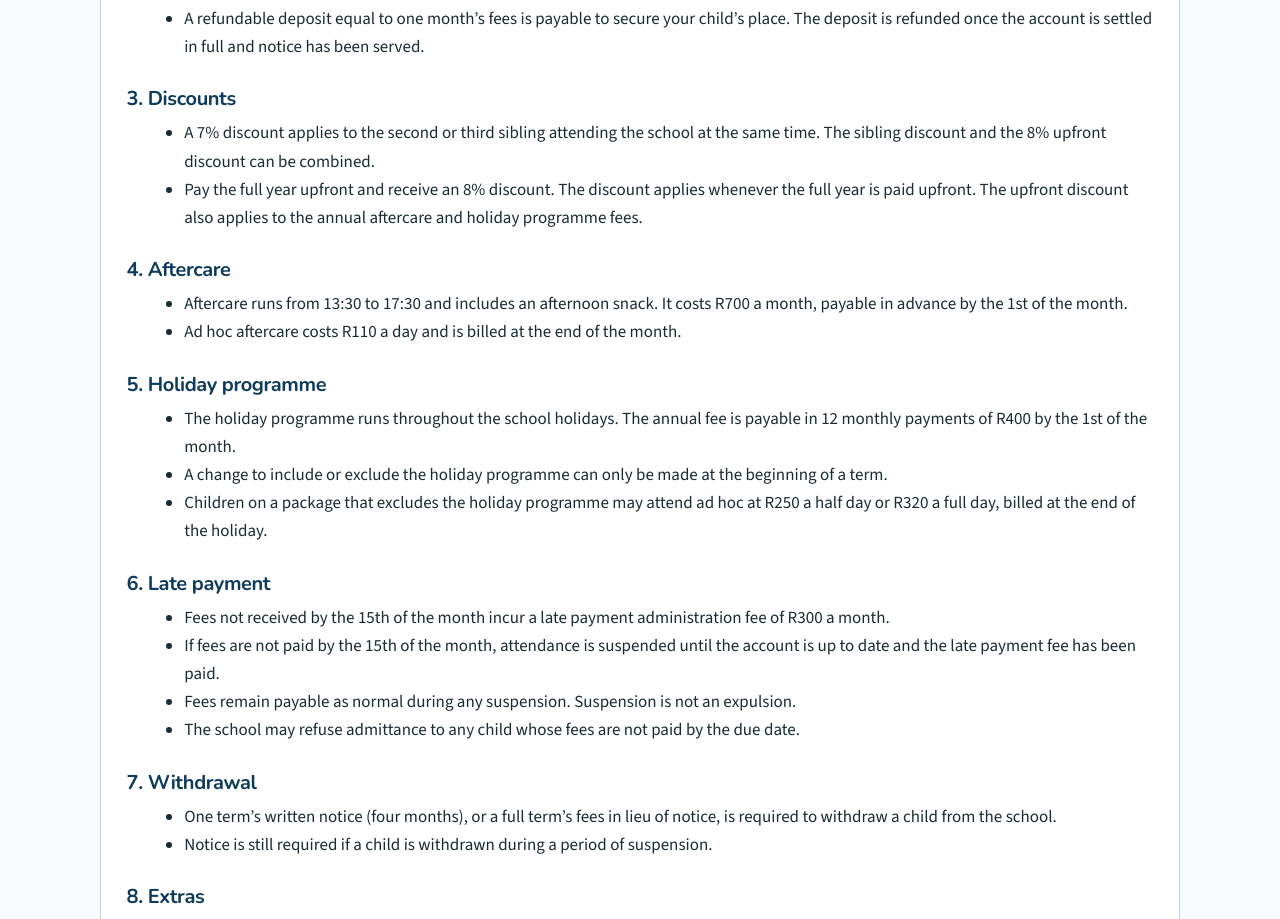
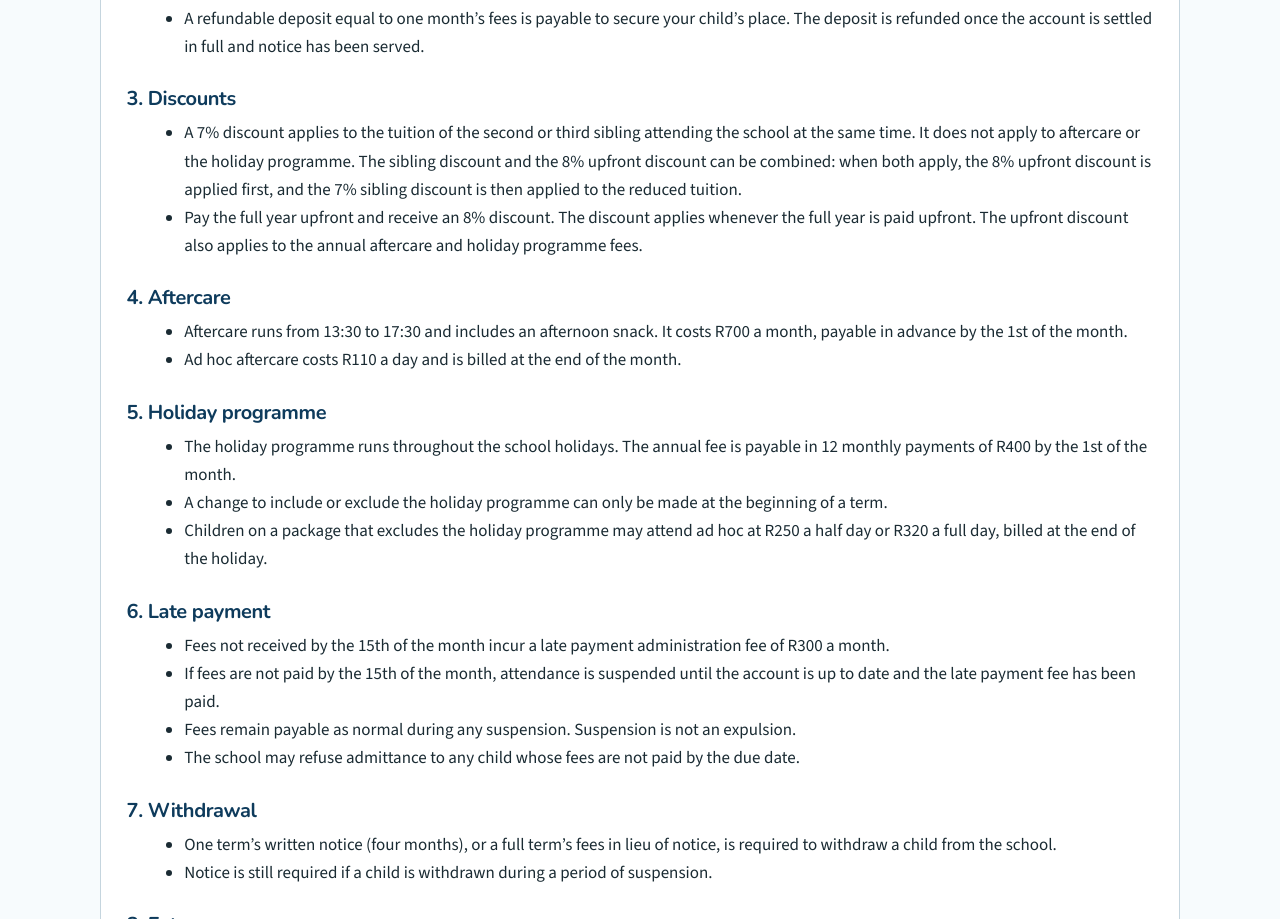
Before and after one commit to deonvdberg1/littletides.co.za, a plain HTML site: page terms.html in a window 1280 px wide. Shown: the part 832-1751 px from the top of the page. Drawn offline with nearby package versions, Linux system fonts and the light colour scheme.

Commit message:
DRAFT (not approved for publish): Terms 3 discount order - 8% upfront first, then 7% sibling on reduced tuition (Deon 21:25 24 Nov)

```diff
--- a/terms.html
+++ b/terms.html
@@ -75,7 +75,7 @@
 
           <h3>3. Discounts</h3>
           <ul>
-            <li>A 7% discount applies to the second or third sibling attending the school at the same time. The sibling discount and the 8% upfront discount can be combined.</li>
+            <li>A 7% discount applies to the tuition of the second or third sibling attending the school at the same time. It does not apply to aftercare or the holiday programme. The sibling discount and the 8% upfront discount can be combined: when both apply, the 8% upfront discount is applied first, and the 7% sibling discount is then applied to the reduced tuition.</li>
             <li>Pay the full year upfront and receive an 8% discount. The discount applies whenever the full year is paid upfront. The upfront discount also applies to the annual aftercare and holiday programme fees.</li>
           </ul>
 
```
